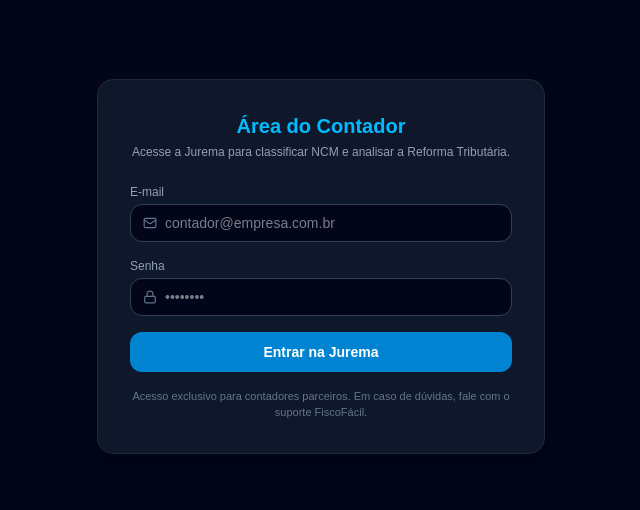
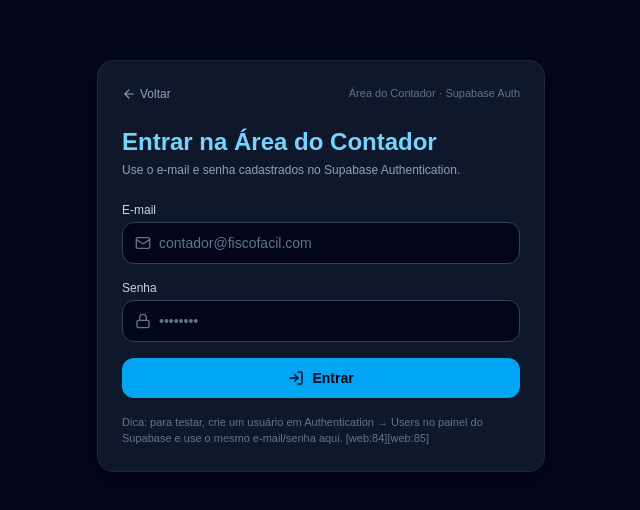
Before and after one commit to philipexavier/fiscofacil-web, a Next.js app: page /login in a window 1280 px wide. Shown: the part 134-644 px from the top of the page, without its empty margins (319-959 px from the left). Built offline with nearby package versions, Linux system fonts and the light colour scheme; no server answers.

Commit message:
login supabase

```diff
--- a/lib/supabase.js
+++ b/lib/supabase.js
@@ -1,6 +1,7 @@
+// lib/supabaseClient.ts
 import { createClient } from '@supabase/supabase-js'
 
-const supabaseUrl = process.env.NEXT_PUBLIC_SUPABASE_URL
-const supabaseKey = process.env.NEXT_PUBLIC_SUPABASE_ANON_KEY
+const supabaseUrl = process.env.NEXT_PUBLIC_SUPABASE_URL!
+const supabaseAnonKey = process.env.NEXT_PUBLIC_SUPABASE_ANON_KEY!
 
-export const supabase = createClient(supabaseUrl, supabaseKey)
+export const supabase = createClient(supabaseUrl, supabaseAnonKey)
--- a/pages/login.jsx
+++ b/pages/login.jsx
@@ -1,103 +1,159 @@
-'use client'
 import { useState } from 'react'
-import Head from 'next/head'
-import { createClient } from '@supabase/supabase-js'
-import { Loader2, Lock, Mail } from 'lucide-react'
-
-const supabase = createClient(
-  process.env.NEXT_PUBLIC_SUPABASE_URL,
-  process.env.NEXT_PUBLIC_SUPABASE_ANON_KEY
-)
+import { Mail, Lock, LogIn, LogOut, ArrowLeft } from 'lucide-react'
+import Link from 'next/link'
+import toast, { Toaster } from 'react-hot-toast'
+import { supabase } from '../supabase' // caminho que você mostrou
 
 export default function Login() {
-  const [email, setEmail]       = useState('')
-  const [password, setPassword] = useState('')
-  const [loading, setLoading]   = useState(false)
-  const [error, setError]       = useState(null)
+  const [email, setEmail] = useState('')
+  const [senha, setSenha] = useState('')
+  const [loading, setLoading] = useState(false)
+  const [usuario, setUsuario] = useState(null)
 
-  const handleSubmit = async (e) => {
+  async function handleLogin(e) {
     e.preventDefault()
-    setError(null)
-    if (!email || !password) {
-      setError('Informe e-mail e senha.')
+    if (!email || !senha) {
+      toast.error('Preencha e‑mail e senha.')
+      return
+    }
+    setLoading(true)
+
+    try {
+      const { data, error } = await supabase.auth.signInWithPassword({
+        email,
+        password: senha,
+      }) // [web:103][web:112]
+
+      if (error) {
+        // mensagem genérica (Supabase não diferencia usuário inexistente / senha errada)
+        toast.error(error.message || 'Falha ao entrar. Verifique as credenciais.')
         return
       }
 
+      setUsuario(data.user)
+      toast.success('Login realizado com sucesso!')
+    } catch (err) {
+      toast.error('Erro inesperado ao autenticar.')
+    } finally {
+      setLoading(false)
+    }
+  }
+
+  async function handleLogout() {
     setLoading(true)
     try {
-      const { data, error } = await supabase.auth.signInWithPassword({ email, password })
-      if (error) throw error
-
-      // Redireciona para painel do contador
-      window.location.href = '/jurema-chat'
+      const { error } = await supabase.auth.signOut() // [web:108][web:111]
+      if (error) {
+        toast.error('Erro ao sair.')
+        return
+      }
+      setUsuario(null)
+      setEmail('')
+      setSenha('')
+      toast.success('Sessão encerrada.')
     } catch (err) {
-      setError(err.message || 'Erro ao entrar.')
+      toast.error('Erro inesperado ao encerrar sessão.')
     } finally {
       setLoading(false)
     }
   }
 
   return (
-    <>
-      <Head>
-        <title>Login do Contador — FiscoFácil</title>
-      </Head>
-      <div className="min-h-screen bg-slate-950 flex items-center justify-center px-4">
-        <div className="w-full max-w-md bg-slate-900 border border-slate-800 rounded-2xl p-8 shadow-xl">
-          <div className="mb-6 text-center">
-            <h1 className="text-xl font-bold text-sky-400">Área do Contador</h1>
-            <p className="text-xs text-slate-400 mt-1">
-              Acesse a Jurema para classificar NCM e analisar a Reforma Tributária.
-            </p>
+    <div className="min-h-screen bg-slate-950 text-slate-50 flex items-center justify-center px-4">
+      <Toaster />
+
+      <div className="w-full max-w-md bg-slate-900 border border-slate-800 rounded-2xl p-6 shadow-xl">
+        {/* Topo */}
+        <div className="flex items-center justify-between mb-6">
+          <Link
+            href="/"
+            className="inline-flex items-center gap-1 text-xs text-slate-400 hover:text-sky-300"
+          >
+            <ArrowLeft size={14} />
+            Voltar
+          </Link>
+          <span className="text-[11px] text-slate-500">
+            Área do Contador · Supabase Auth
+          </span>
         </div>
 
-          <form className="space-y-4" onSubmit={handleSubmit}>
+        <h1 className="text-2xl font-semibold text-sky-300 mb-1">
+          Entrar na Área do Contador
+        </h1>
+        <p className="text-xs text-slate-400 mb-6">
+          Use o e‑mail e senha cadastrados no Supabase Authentication.
+        </p>
+
+        {/* Se já estiver autenticado, mostra usuário + botão sair */}
+        {usuario && (
+          <div className="mb-4 bg-emerald-500/10 border border-emerald-500/40 rounded-xl p-3 text-xs text-emerald-100">
+            <p className="font-semibold text-emerald-300">
+              Sessão ativa
+            </p>
+            <p className="mt-1 break-all">{usuario.email}</p>
+          </div>
+        )}
+
+        {/* Formulário de login */}
+        <form onSubmit={handleLogin} className="space-y-4">
           <div>
-              <label className="text-xs text-slate-400 mb-1 block">E-mail</label>
-              <div className="flex items-center gap-2 bg-slate-950 border border-slate-700 rounded-xl px-3">
-                <Mail size={14} className="text-slate-500" />
+            <label className="block text-xs text-slate-300 mb-1">
+              E‑mail
+            </label>
+            <div className="flex items-center gap-2 bg-slate-950 border border-slate-700 rounded-xl px-3 py-2.5">
+              <Mail size={16} className="text-slate-500" />
               <input
                 type="email"
-                  className="flex-1 bg-transparent border-none outline-none text-sm text-slate-100 py-2"
-                  placeholder="contador@empresa.com.br"
                 value={email}
-                  onChange={e => setEmail(e.target.value)}
+                onChange={(e) => setEmail(e.target.value)}
+                placeholder="contador@fiscofacil.com"
+                className="flex-1 bg-transparent outline-none text-sm text-slate-100 placeholder:text-slate-500"
               />
             </div>
           </div>
 
           <div>
-              <label className="text-xs text-slate-400 mb-1 block">Senha</label>
-              <div className="flex items-center gap-2 bg-slate-950 border border-slate-700 rounded-xl px-3">
-                <Lock size={14} className="text-slate-500" />
+            <label className="block text-xs text-slate-300 mb-1">
+              Senha
+            </label>
+            <div className="flex items-center gap-2 bg-slate-950 border border-slate-700 rounded-xl px-3 py-2.5">
+              <Lock size={16} className="text-slate-500" />
               <input
                 type="password"
-                  className="flex-1 bg-transparent border-none outline-none text-sm text-slate-100 py-2"
+                value={senha}
+                onChange={(e) => setSenha(e.target.value)}
                 placeholder="••••••••"
-                  value={password}
-                  onChange={e => setPassword(e.target.value)}
+                className="flex-1 bg-transparent outline-none text-sm text-slate-100 placeholder:text-slate-500"
               />
             </div>
           </div>
 
-            {error && (
-              <p className="text-xs text-red-400">{error}</p>
-            )}
-
           <button
             type="submit"
             disabled={loading}
-              className="w-full flex items-center justify-center gap-2 bg-sky-600 hover:bg-sky-500 disabled:bg-slate-700 disabled:text-slate-500 text-white text-sm font-semibold py-2.5 rounded-xl mt-2"
+            className="w-full mt-2 bg-sky-500 text-slate-950 py-2.5 rounded-xl text-sm font-semibold flex items-center justify-center gap-2 hover:bg-sky-400 disabled:opacity-50"
           >
-              {loading ? <Loader2 size={16} className="animate-spin" /> : 'Entrar na Jurema'}
+            <LogIn size={16} />
+            {loading ? 'Entrando...' : 'Entrar'}
           </button>
         </form>
 
-          <p className="mt-4 text-[11px] text-slate-500 text-center">
-            Acesso exclusivo para contadores parceiros. Em caso de dúvidas, fale com o suporte FiscoFácil.
+        {/* Rodapé com botão sair se logado */}
+        {usuario && (
+          <button
+            onClick={handleLogout}
+            disabled={loading}
+            className="w-full mt-3 bg-slate-800 text-slate-100 py-2 rounded-xl text-xs flex items-center justify-center gap-2 hover:bg-slate-700 disabled:opacity-50"
+          >
+            <LogOut size={14} />
+            Sair da conta
+          </button>
+        )}
+
+        <p className="mt-4 text-[11px] text-slate-500">
+          Dica: para testar, crie um usuário em <span className="font-mono">Authentication → Users</span> no painel do Supabase e use o mesmo e‑mail/senha aqui. [web:84][web:85]
         </p>
       </div>
     </div>
-    </>
   )
 }
```
Lines whose indentation alone changed are shown as unchanged.
